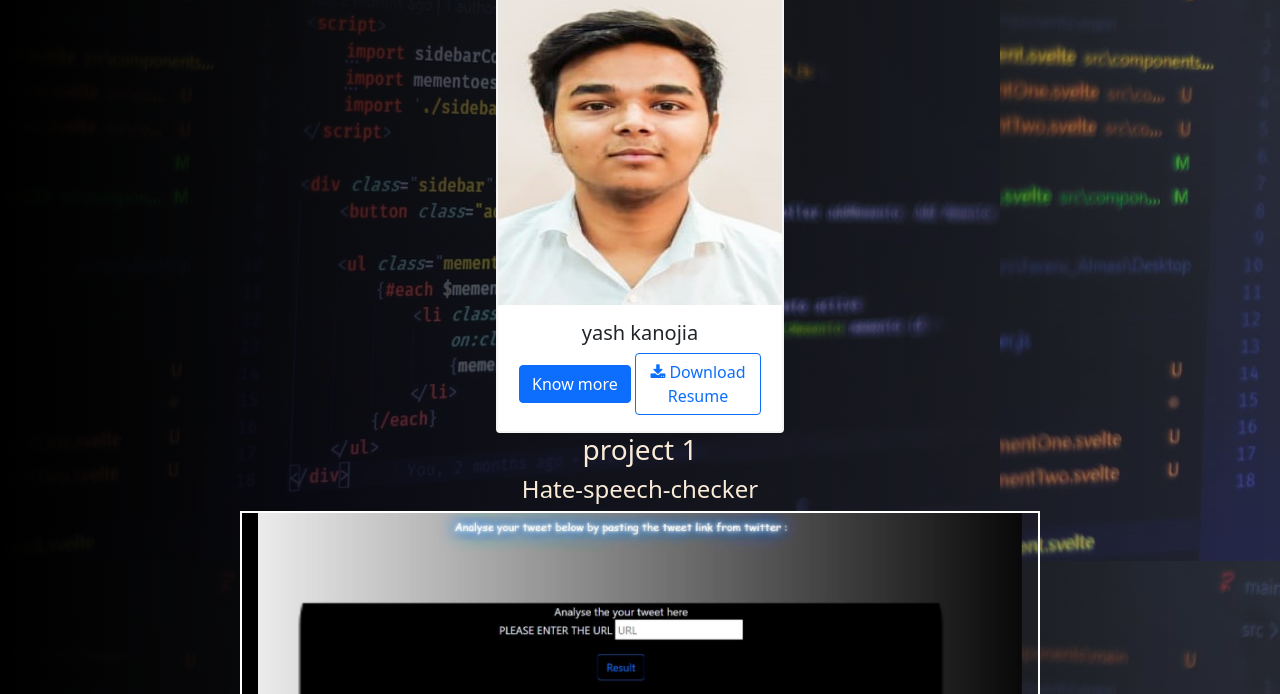
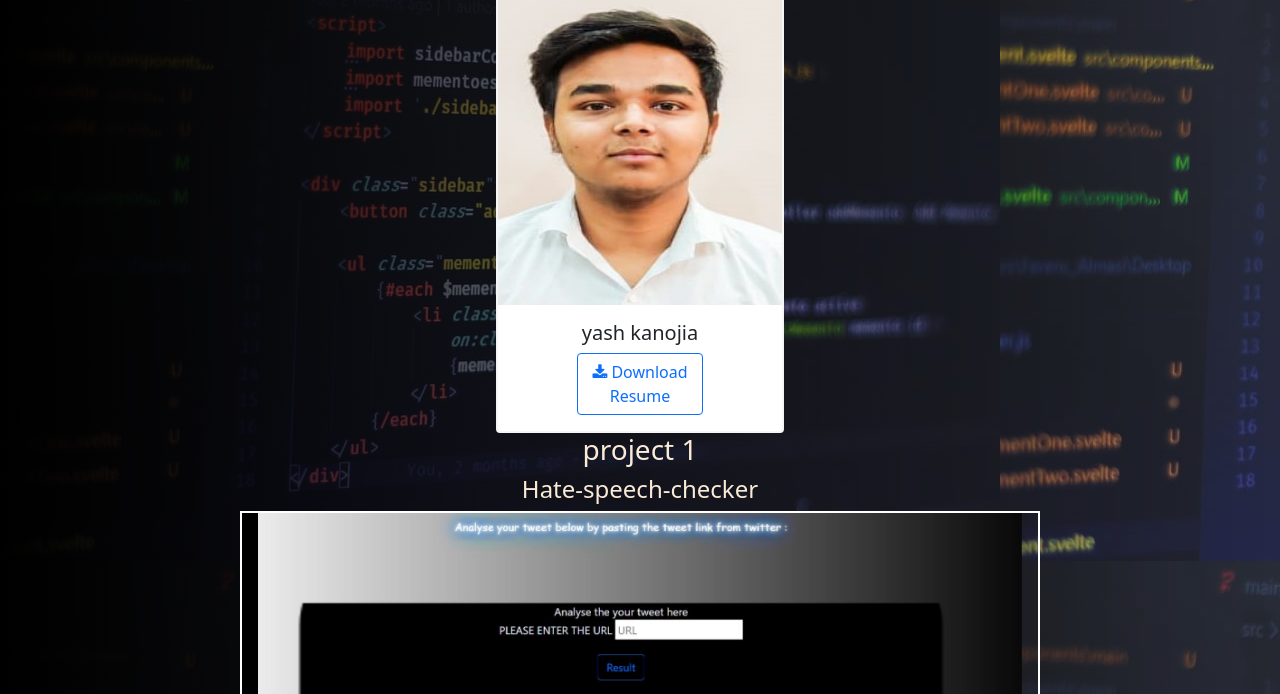
Before and after one commit to yashkanojia/yash_kanojia, a plain HTML site: page index.html in a window 1280 px wide. Shown: the part 106-800 px from the top of the page. Drawn offline with nearby package versions, Linux system fonts and the light colour scheme.

Commit message:
Update index.html

```diff
--- a/index.html
+++ b/index.html
@@ -31,7 +31,6 @@
     <img src="slef.jpg" class="card-img-top" alt="..." style="height: 20em;">
     <div class="card-body">
       <h5 class="Self Introduction">yash kanojia</h5>
-      <a href="#" class="btn btn-primary">Know more</a>
       <a class="btn btn-outline-primary" href="yash_kanojia_resume.pdf"  id="download" download><i class="fa fa-download"></i> Download Resume</a>
 
     </div>
```
